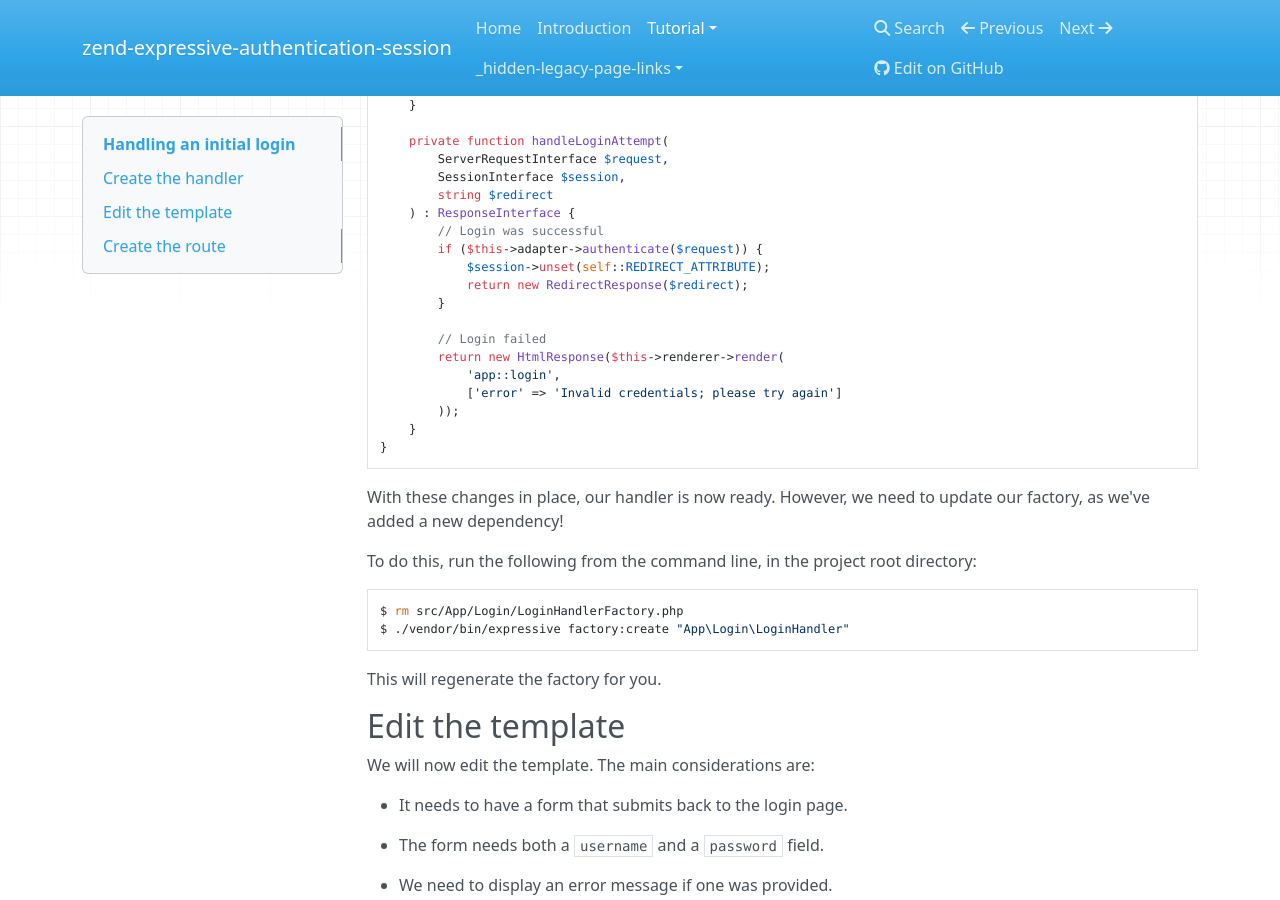
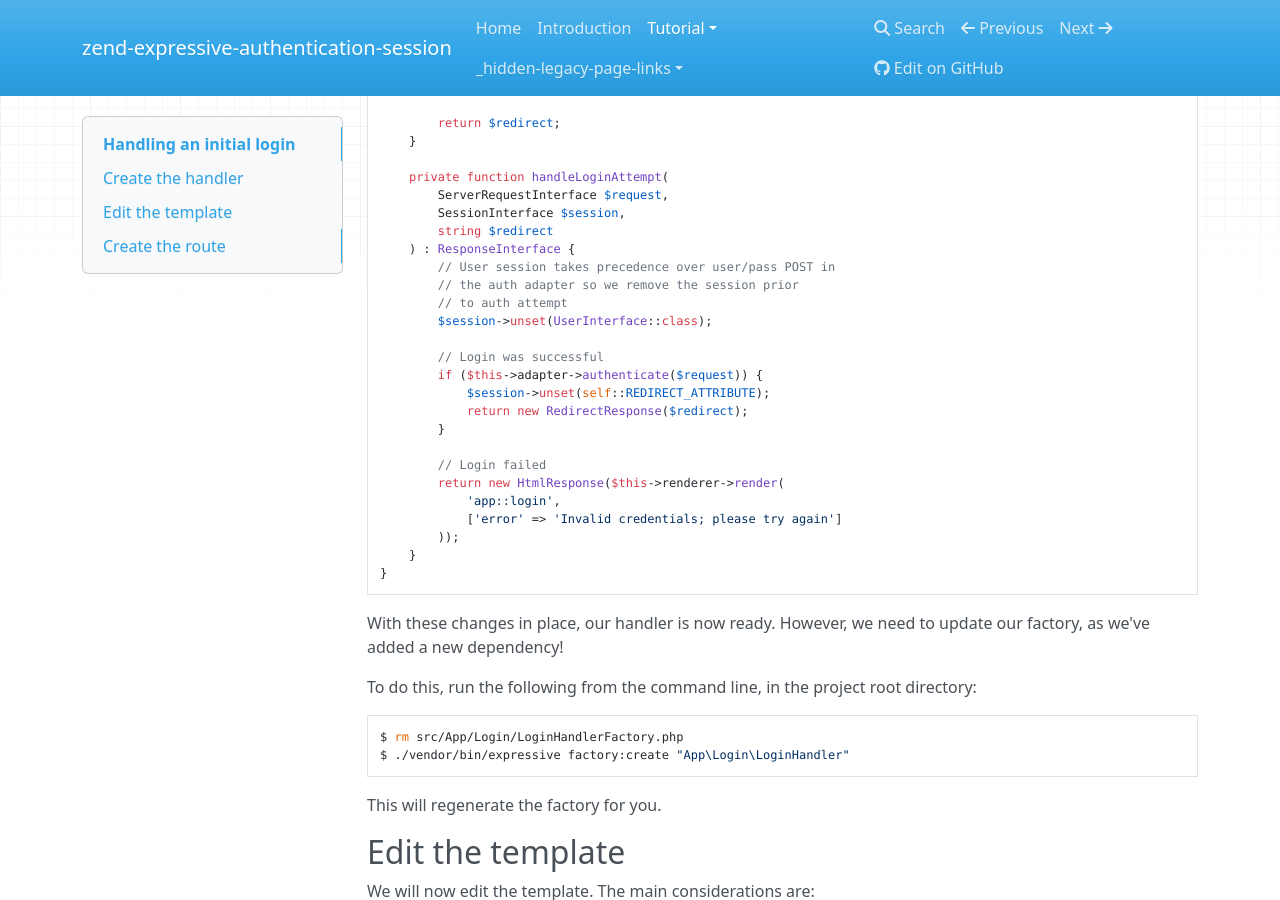
Before and after one commit to mezzio/mezzio-authentication-session, an MkDocs documentation site: the page built from docs/book/v1/login-handler.md, in a window 1280 px wide and 900 px high, scrolled down 2564 px. Built offline with MkDocs 1.6.1, drawn with Linux system fonts in a browser that asks for light colours; nearby versions of some CDN libraries; old or Windows-style settings are respelled for this version of MkDocs; some of the changed text lies outside the part shown.

Commit message:
Remove user session prior to auth attempt in handler example

```diff
--- a/docs/book/v1/login-handler.md
+++ b/docs/book/v1/login-handler.md
@@ -88,7 +88,9 @@ use Zend\Diactoros\Response\HtmlResponse;
 use Zend\Diactoros\Response\RedirectResponse;           // add this line
 use Zend\Expressive\Authentication\Session\PhpSession;  // add this line
 use Zend\Expressive\Session\SessionInterface;           // add this line
+use Zend\Expressive\Authentication\UserInterface;       // add this line
 use Zend\Expressive\Template\TemplateRendererInterface;
+
 
 class LoginHandler implements RequestHandlerInterface
 {
@@ -145,6 +147,11 @@ class LoginHandler implements RequestHandlerInterface
         SessionInterface $session,
         string $redirect
     ) : ResponseInterface {
+        // User session takes precedence over user/pass POST in
+        // the auth adapter so we remove the session prior
+        // to auth attempt
+        $session->unset(UserInterface::class);
+
         // Login was successful
         if ($this->adapter->authenticate($request)) {
             $session->unset(self::REDIRECT_ATTRIBUTE);
```
